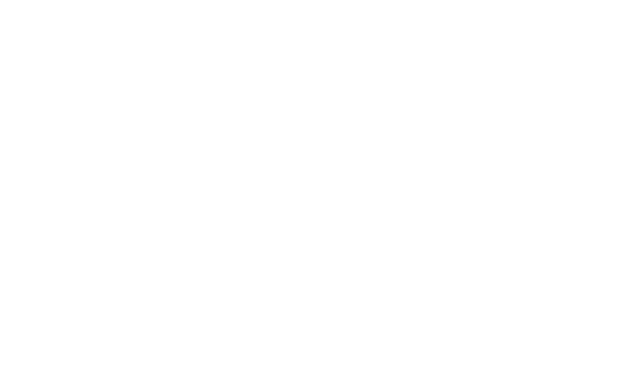
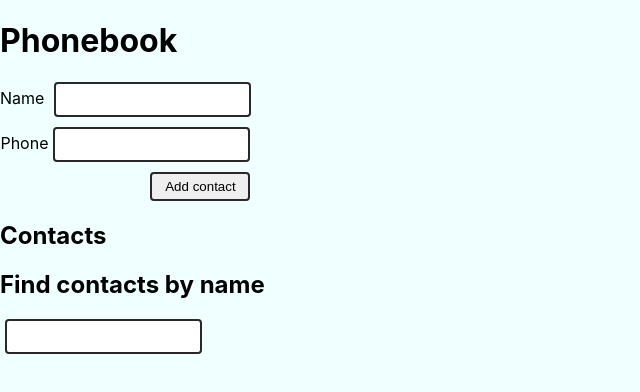
Before and after one commit to Finitumus/react-homework, a React (Create React App) app: page / in a window 1280 px wide. Shown: the top 392 px of the page, without its empty margins (0-640 px from the left). Built offline with nearby package versions, Linux system fonts and the light colour scheme.

Commit message:
Add files via upload

```diff
--- a/src/components/App.jsx
+++ b/src/components/App.jsx
@@ -1,37 +1,69 @@
-import { Routes, Route, Navigate} from 'react-router-dom';
-import { lazy } from 'react';
-import Home from '../page/Home';
-import { ToastContainer } from 'react-toastify';
-import 'react-toastify/dist/ReactToastify.css';
-import Layout from './Layout/Layout';
-import NotFound from '../page/NotFound/NotFound'
+
+import React, { useState, useEffect } from 'react'
+import ContactForm from './Contacts/ContactsForm';
+import ContactList from './Contacts/ContactList';
+import  Filter  from './Contacts/FilterContacts';
 
 
-const Movies = lazy(() => import('../page/Movies'));
-const MoviesDetails = lazy(() => import('../page/MoviesDetails'));
-const Reviews = lazy(() => import('./Reviews'));
-const Cast = lazy(() => import('./Cast'));
+const App = () => {
+  const [contacts, setContacts] = useState(() => {
+    return (
+      JSON.parse(localStorage.getItem('contacts')) ?? [
+        { id: 'id-1', name: 'Rosie Simpson', number: '459-12-56' },
+        { id: 'id-2', name: 'Hermione Kline', number: '443-89-12' },
+        { id: 'id-3', name: 'Eden Clements', number: '645-17-79' },
+        { id: 'id-4', name: 'Annie Copeland', number: '227-91-26' },
+      ]
+    );
+  });
+  const [filter, setFilter] = useState('');
+
+  useEffect(() => {
+    localStorage.setItem('contacts', JSON.stringify(contacts));
+  }, [contacts]);
+
+    const changeFilter = e => {
+      setFilter(e.currentTarget.value );
+    };
+
+    const handleSubmit = obj => {
+
+      const checkContact = contacts.find(
+        contact => contact.name.toLowerCase() === obj.name.toLowerCase()
+      );
+      if (!checkContact) {
+        setContacts( contacts => [...contacts, obj] );
+        // console.log(obj)
+        return;
+      }
+      alert(`${obj.name} is already in contacts `);
+    }
+
+    const deleteContact = id => {
+      setContacts(contacts => contacts.filter(el => el.id !== id));
+    }
+
+    const visibileContacts = () => {
+
+      const normalize = filter.toLowerCase();
+      return contacts.filter(contact =>
+        contact.name.toLowerCase().includes(normalize)
+      );
+    };
 
 
-export const App = () => {
-  return (
-    <>
-      <Routes>
-        <Route path="/" element={<Layout />}>
-          <Route index element={<Home />} />
-          <Route path="/" element={<Movies/> } />
-          <Route path="/movies" element={<Movies />} />
-          <Route path="/movies/:id" element={<MoviesDetails />}>
-            <Route path="cast" element={<Cast />} />
+      return (
+        <div>
+          <h1>Phonebook</h1>
+          <ContactForm onSubmit={handleSubmit} contacts={contacts} />
+          <h2>Contacts</h2>
+          <Filter filterName={changeFilter} value={filter} />
+          <ContactList
+            contacts={visibileContacts()}
+            onDelete={deleteContact}
+          />
+        </div>
+      );
 
-            <Route path="reviews" element={<Reviews />} />
-          </Route>
-          <Route path="*" element={<Navigate to="/" />} />
-          <Route path="*" element={<NotFound />} />
-        </Route>
-      </Routes>
-      ;
-      <ToastContainer autoClose={300} />
-    </>
-  );
 };
+export default App;
--- /dev/null
+++ b/src/components/Contacts/ContactList.jsx
@@ -0,0 +1,44 @@
+import React from 'react';
+import PropTypes from 'prop-types';
+import { deleteContact } from 'redux/contactsSlice';
+import { selectFilteredContacts } from 'redux/selector';
+import { useSelector, useDispatch } from 'react-redux';
+
+const ContactsList = () => {
+  const contacts = useSelector(selectFilteredContacts);
+  const dispatch = useDispatch();
+
+  const onDelContact = id => {
+    dispatch(deleteContact(id));
+  };
+
+  return (
+    <ul>
+      {contacts.map(({ id, name, number }) => (
+        <li key={id} >
+          <p>
+            {name}: {number}
+          </p>
+          <button
+            type="button"
+            onClick={() => onDelContact(id)}
+
+          >
+            Delete
+          </button>
+        </li>
+      ))}
+    </ul>
+  );
+};
+ContactsList.prototype = {
+  contacts: PropTypes.arrayOf(
+    PropTypes.shape({
+      id: PropTypes.string.isRequired,
+      name: PropTypes.string.isRequired,
+      number: PropTypes.string.isRequired,
+    })
+  ),
+};
+
+export default ContactsList;
--- /dev/null
+++ b/src/components/Contacts/ContactsForm.jsx
@@ -0,0 +1,80 @@
+
+import css from './Styles.module.css';
+import { nanoid } from 'nanoid';
+import { useState } from 'react';
+import PropTypes from 'prop-types';
+import { useDispatch } from 'react-redux';
+import { addContact } from 'redux/contactsSlice';
+
+const ContactForm = () => {
+
+  const [name, setName] = useState('');
+  const [number, setNumber] = useState('');
+
+   const dispatch = useDispatch();
+
+
+
+  const handleSubmit = event => {
+    event.preventDefault();
+    const obj = { id: nanoid(), name, number };
+    dispatch(addContact(obj));
+    reset();
+
+    // onSubmit(obj);
+    // if (contacts.find(contact => contact.name === name)) {
+    //   return;
+    // }
+    // this.reset();
+  };
+
+  const reset = () => {
+    setName('');
+    setNumber('');
+  };
+
+
+    return (
+      <form onSubmit={handleSubmit} className={css.form} action="">
+        <label className={css.label} htmlFor="nameInputId">
+          Name{' '}
+          <input
+            className={css.input}
+            id="nameInputId"
+            type="text"
+            name="name"
+            value={name}
+            onChange={e => setName(e.target.value)}
+            pattern="^[a-zA-Zа-яА-Я]+(([' -][a-zA-Zа-яА-Я ])?[a-zA-Zа-яА-Я]*)*$"
+            title="Name may contain only letters, apostrophe, dash and spaces. For example Adrian, Jacob Mercer, Charles de Batz de Castelmore d'Artagnan"
+            required
+          />{' '}
+        </label>
+        <label className={css.label} htmlFor="nameInputId">
+          Phone
+          <input
+            className={css.input}
+            id="nameInputId"
+            type="tel"
+            name="number"
+            value={number}
+            onChange={e => setNumber(e.target.value)}
+            pattern="\+?\d{1,4}?[-.\s]?\(?\d{1,3}?\)?[-.\s]?\d{1,4}[-.\s]?\d{1,4}[-.\s]?\d{1,9}"
+            title="Phone number must be digits and can contain spaces, dashes, parentheses and can start with +"
+            required
+          />{' '}
+        </label>
+        <button className={css.button} type="submit">
+          Add contact
+        </button>
+      </form>
+    );
+  }
+
+
+ContactForm.propTypes = {
+  contacts: PropTypes.arrayOf(PropTypes.object),
+  onSubmit: PropTypes.func.isRequired,
+};
+
+export default ContactForm;
--- /dev/null
+++ b/src/components/Contacts/FilterContacts.jsx
@@ -0,0 +1,40 @@
+
+
+import { useDispatch, useSelector } from 'react-redux';
+import { addFilter } from 'redux/filterSlice';
+import { getFilter } from 'redux/selector';
+import css from './Styles.module.css'
+import PropTypes from "prop-types";
+
+const FilterContacts = () => {
+  const dispatch = useDispatch();
+
+  const filterChange = query => {
+
+    dispatch(addFilter(query.toLowerCase()));
+  };
+  const filter = useSelector(getFilter);
+
+  return (
+    <label htmlFor="findInputId">
+      <h2>Find contacts by name</h2>
+      <input
+        className={css.input}
+        type="text"
+        name="filterContact"
+        value={filter}
+        id="findInputId"
+        onChange={e => filterChange(e.target.value)}
+        pattern="^[a-zA-Zа-яА-Я]+(([' -][a-zA-Zа-яА-Я ])?[a-zA-Zа-яА-Я]*)*$"
+        required
+      ></input>
+    </label>
+  );
+};
+
+FilterContacts.propTypes = {
+  value: PropTypes.string.isRequired,
+  filterName: PropTypes.func.isRequired,
+};
+
+export default FilterContacts;
--- /dev/null
+++ b/src/components/Contacts/Styles.module.css
@@ -0,0 +1,26 @@
+.form {
+    align-items: center;
+    display: inline-flex;
+    flex-direction: column;
+    border-radius: 4px;
+
+}
+
+.label {
+    margin-bottom: 10px;
+}
+
+.input {
+    border-radius: 4px;
+    padding: 8px;
+    margin-left: 5px;
+    border: 2px solid rgb(41, 39, 39);
+}
+
+.button {
+    width: 100px;
+    border-radius: 4px;
+    padding: 5px;
+    margin-left: 150px;
+    border: 2px solid rgb(41, 39, 39);
+}
--- a/src/index.css
+++ b/src/index.css
@@ -1,42 +1,23 @@
 @import-normalize; /* bring in normalize.css styles */
-html {
-  box-sizing: border-box;
-  width: 100vw;
-  overflow-x: hidden;
-}
-*,
-*::before,
-*::after {
-  box-sizing: inherit;
-}
 
 body {
   margin: 0;
-  font-family: -apple-system, BlinkMacSystemFont, 'Segoe UI', Roboto,
-    Oxygen-Sans, Ubuntu, Cantarell, 'Helvetica Neue', sans-serif;
-  line-height: 1.7;
-  color: #212121;
-  background-color: #fff;
+  font-family: -apple-system, BlinkMacSystemFont, 'Segoe UI', 'Roboto', 'Oxygen',
+    'Ubuntu', 'Cantarell', 'Fira Sans', 'Droid Sans', 'Helvetica Neue',
+    sans-serif;
   -webkit-font-smoothing: antialiased;
   -moz-osx-font-smoothing: grayscale;
+  background-color: azure;
+  font-weight: 400;
+
 }
 
-h1,
-h2,
-h3,
-h4,
-h5,
-h6,
-p {
-  margin: 0;
+:root {
+  align-items: center;
 }
-ul,
-ol {
-  margin: 0;
-  padding: 0;
+
+code {
+  font-family: source-code-pro, Menlo, Monaco, Consolas, 'Courier New',
+    monospace;
+    font-weight: 400;
 }
-img {
-  display: block;
-  max-width: 100%;
-  height: auto;
-}
--- a/src/index.js
+++ b/src/index.js
@@ -1,13 +1,19 @@
 import React from 'react';
 import ReactDOM from 'react-dom/client';
-import { App } from './components/App';
-import { BrowserRouter } from 'react-router-dom';
+import App from 'components/App';
+import { store, persistor } from './redux/store'
+import { Provider } from 'react-redux'
+import { PersistGate } from 'redux-persist/integration/react';
 import './index.css';
 
 ReactDOM.createRoot(document.getElementById('root')).render(
   <React.StrictMode>
-    <BrowserRouter basename="/react-homework">
-      <App />
-    </BrowserRouter>
+    <Provider store={store}>
+      <PersistGate loading={null} persistor={persistor}>
+         <App />
+      </PersistGate>
+
+    </Provider>
+
   </React.StrictMode>
 );
--- /dev/null
+++ b/src/redux/contactsSlice.js
@@ -0,0 +1,24 @@
+import { createSlice } from '@reduxjs/toolkit';
+
+const contactsSlice = createSlice({
+  name: 'tasks',
+  initialState: [],
+  reducers: {
+    addContact(state, action) {
+      const alertContact = state.filter(contact =>
+        contact.name.toLowerCase().includes(action.payload.name.toLowerCase())
+      );
+      alertContact.length
+        ? alert(`${action.payload.name} is already in contacts`)
+        : state.push(action.payload);
+    },
+    deleteContact(state, action) {
+      const index = state.findIndex(task => task.id === action.payload);
+      state.splice(index, 1);
+    },
+  },
+});
+
+
+export const { addContact, deleteContact } = contactsSlice.actions;
+export const contactsReducer = contactsSlice.reducer;
--- /dev/null
+++ b/src/redux/filterSlice.js
@@ -0,0 +1,17 @@
+import { createSlice } from '@reduxjs/toolkit';
+
+const filterInitialState = '';
+
+const filterSlice = createSlice({
+  name: 'filter',
+  initialState: filterInitialState,
+  reducers: {
+    addFilter(state, action) {
+      return (state = action.payload);
+    },
+  },
+});
+
+
+export const { addFilter } = filterSlice.actions;
+export const filterReducer = filterSlice.reducer;
--- /dev/null
+++ b/src/redux/selector.js
@@ -0,0 +1,11 @@
+export const getContacts = state => state.contacts;
+export const getFilter = state => state.filter;
+export const selectFilteredContacts = state => {
+  const fiterContacts = state.filter
+    ? state.contacts.filter(contact =>
+        contact.name.toLowerCase().includes(state.filter)
+      )
+    : state.contacts;
+
+  return fiterContacts;
+};
--- /dev/null
+++ b/src/redux/store.js
@@ -0,0 +1,40 @@
+import { combineReducers, configureStore } from '@reduxjs/toolkit';
+import { contactsReducer } from './contactsSlice';
+import { filterReducer } from './filterSlice';
+import {
+  persistStore,
+  persistReducer,
+  FLUSH,
+  REHYDRATE,
+  PAUSE,
+  PERSIST,
+  PURGE,
+  REGISTER,
+} from 'redux-persist';
+import storage from 'redux-persist/lib/storage';
+
+const persistConfig = {
+  key: 'root',
+  storage,
+  blacklist: ['filter'],
+};
+const rootReducer = combineReducers({
+  contacts: contactsReducer,
+  filter: filterReducer,
+});
+
+const persistedReducer = persistReducer(persistConfig, rootReducer);
+
+const store = configureStore({
+  reducer: persistedReducer,
+  middleware: getDefaultMiddleware =>
+    getDefaultMiddleware({
+      serializableCheck: {
+        ignoredActions: [FLUSH, REHYDRATE, PAUSE, PERSIST, PURGE, REGISTER],
+      },
+    }),
+});
+
+const persistor = persistStore(store);
+
+export { store, persistor };
```
